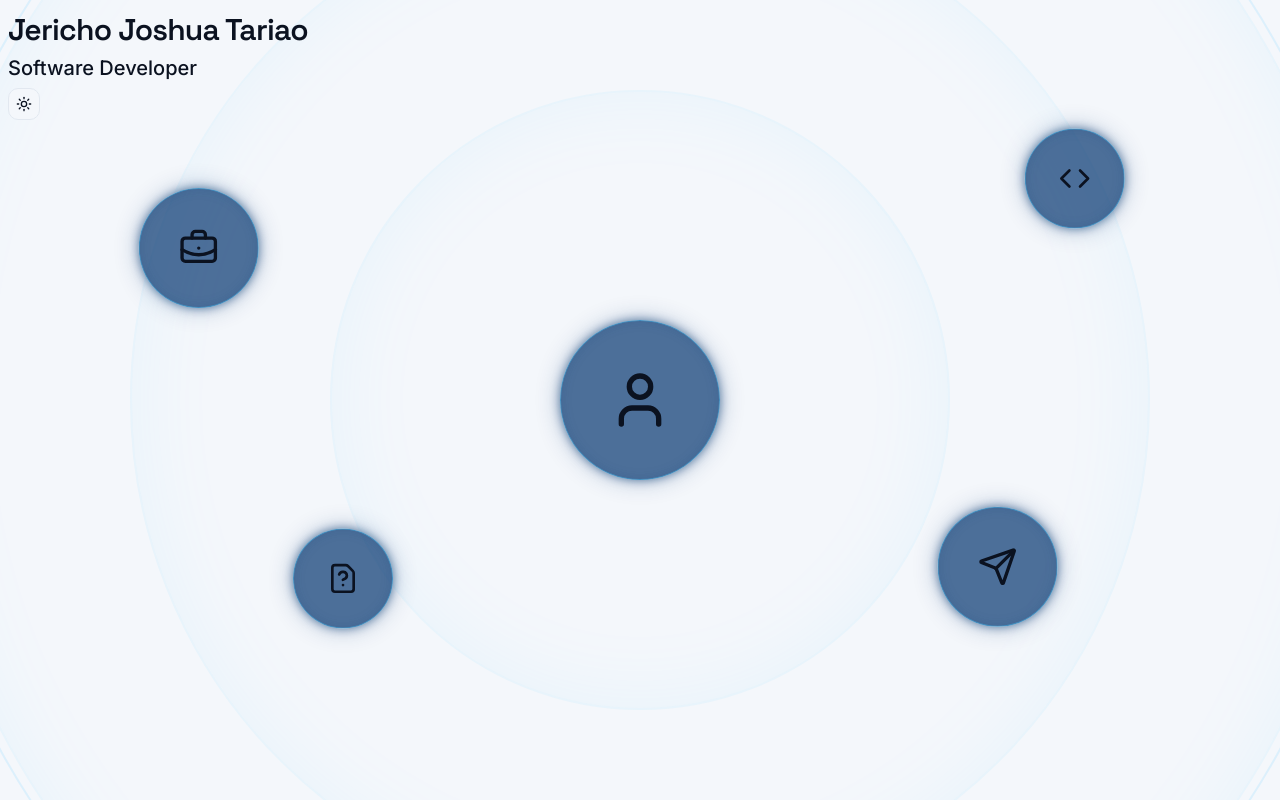
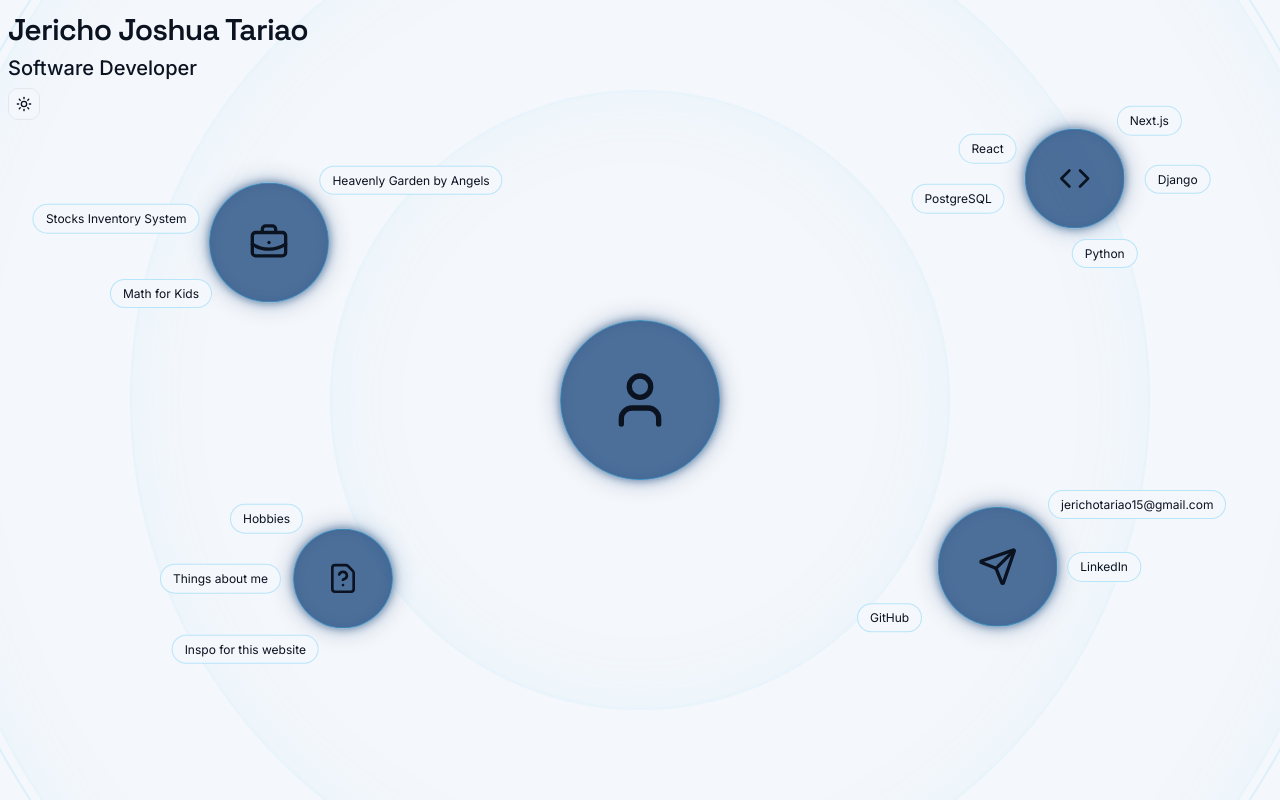
Before and after one commit to jerichotariao05/jt-web-portfolio, a Next.js app: page / in a window 1280 px wide. Built offline with nearby package versions, Linux system fonts and the light colour scheme.

Commit message:
Integrate DataPill component into homepage layout, enhancing the Projects, Skills, Curiosity, and Contact zones with additional information display.

```diff
--- /dev/null
+++ b/app/helpers/data.ts
@@ -0,0 +1,17 @@
+export const floatingPillData = {
+    'projects': [
+        "Stocks Inventory System",
+        "Heavenly Garden by Angels",
+        "Math for Kids",
+    ],
+    'technologies': [
+        "React",
+        "TypeScript",
+        "Django",
+    ],
+    'contact': [
+        "jerichotariao15@gmail.com",
+        "LinkedIn",
+        "Github",
+    ],
+}
--- a/app/page.tsx
+++ b/app/page.tsx
@@ -1,3 +1,4 @@
+import DataPill from "@/components/DataPill";
 import Heading from "@/components/Heading";
 import Nodes from "@/components/Nodes";
 import RadarField from "@/components/RadarField";
@@ -21,25 +22,100 @@
         <RadarRing size={1020} />
         <RadarRing size={1440} />
         <RadarRing size={1460} variant="outline" />
-        <RadarField size={780} rotation={-26}>
+        {/* Projects Zone */}
+        <RadarField size={690} rotation={-22}>
+          <div className="relative">
             <Nodes
               icon={<BriefcaseBusiness className="size-10" />}
               width={120}
               height={120}
             />
+            <DataPill
+              title="Stocks Inventory System"
+              className="left-[-8%] top-[30%] -translate-x-full -translate-y-1/2"
+            />
+            <DataPill
+              title="Heavenly Garden by Angels"
+              className="right-[8%] top-[-2%] translate-x-full -translate-y-1/2"
+            />
+            <DataPill
+              title="Math for Kids"
+              className="left-[-40%] bottom-[20%] -translate-x-1/2 translate-y-full"
+            />
+          </div>
         </RadarField>
+        {/* Skills Zone */}
         <RadarField size={790} rotation={108}>
-          <Nodes icon={<Code className="size-8" />} width={100} height={100} />
+          <div className="relative">
+            <Nodes
+              icon={<Code className="size-8" />}
+              width={100}
+              height={100}
+            />
+            <DataPill
+              title="React"
+              className="left-[-8%] top-[20%] -translate-x-full -translate-y-1/2"
+            />
+            <DataPill
+              title="PostgreSQL"
+              className="left-[-20%] top-[70%] -translate-x-full -translate-y-1/2"
+            />
+            <DataPill
+              title="Next.js"
+              className="right-[8%] top-[-8%] translate-x-full -translate-y-1/2"
+            />
+            <DataPill
+              title="Django"
+              className="right-[-20%] bottom-[20%] translate-x-full -translate-y-1/2"
+            />
+            <DataPill
+              title="Python"
+              className="left-[80%] bottom-[-10%] -translate-x-1/2 translate-y-full"
+            />
+          </div>
         </RadarField>
+        {/* Curiosity Zone*/}
         <RadarField size={590} rotation={-76}>
+          <div className="relative">
             <Nodes
               icon={<FileQuestionMark className="size-8" />}
               width={100}
               height={100}
             />
+            <DataPill
+              title="Things about me"
+              className="left-[-12%] top-1/2 -translate-x-full -translate-y-1/2"
+            />
+            <DataPill
+              title="Hobbies"
+              className="left-[10%] top-[-10%] -translate-x-full -translate-y-1/2"
+            />
+            <DataPill
+              title="Inspo for this website"
+              className="left-[26%] bottom-[-50%] -translate-x-full -translate-y-1/2"
+            />
+          </div>
         </RadarField>
         <RadarField size={678} rotation={160}>
-          <Nodes icon={<Send className="size-10" />} width={120} height={120} />
+          <div className="relative">
+            <Nodes
+              icon={<Send className="size-10" />}
+              width={120}
+              height={120}
+            />
+            <DataPill
+              title="jerichotariao15@gmail.com"
+              className="right-[8%] top-[-2%] translate-x-full -translate-y-1/2"
+            />
+            <DataPill
+              title="LinkedIn"
+              className="right-[-8%] top-1/2 translate-x-full -translate-y-1/2"
+            />
+            <DataPill
+              title="GitHub"
+              className="left-[-40%] bottom-[20%] -translate-x-1/2 translate-y-full"
+            />
+          </div>
         </RadarField>
       </main>
     </>
--- /dev/null
+++ b/components/DataPill.tsx
@@ -0,0 +1,17 @@
+import React from "react";
+
+export default function DataPill({
+  title,
+  className,
+}: {
+  title: string;
+  className?: string;
+}) {
+  return (
+    <p
+      className={`absolute whitespace-nowrap bg-background border border-accent/50 rounded-full px-3 py-1 text-xs leading-relaxed ${className}`}
+    >
+      {title}
+    </p>
+  );
+}
--- /dev/null
+++ b/components/SignalTag.tsx
@@ -0,0 +1,9 @@
+import React from "react";
+
+export default function SignalTag({ title }: { title: string }) {
+  return (
+    <div className="bg-background border border-border rounded-full px-3 py-1">
+      {title}
+    </div>
+  );
+}
```
Lines whose indentation alone changed are shown as unchanged.
